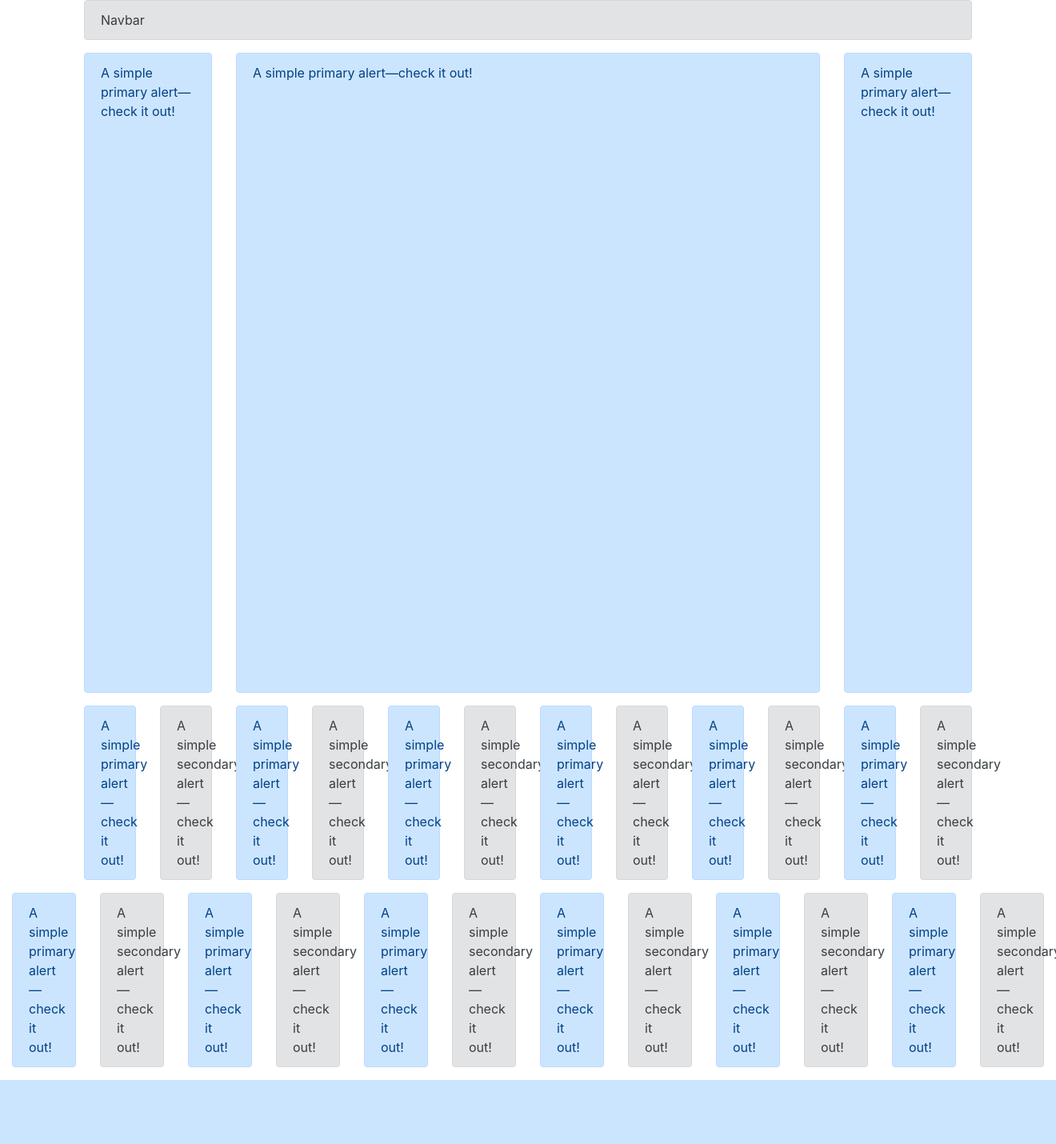
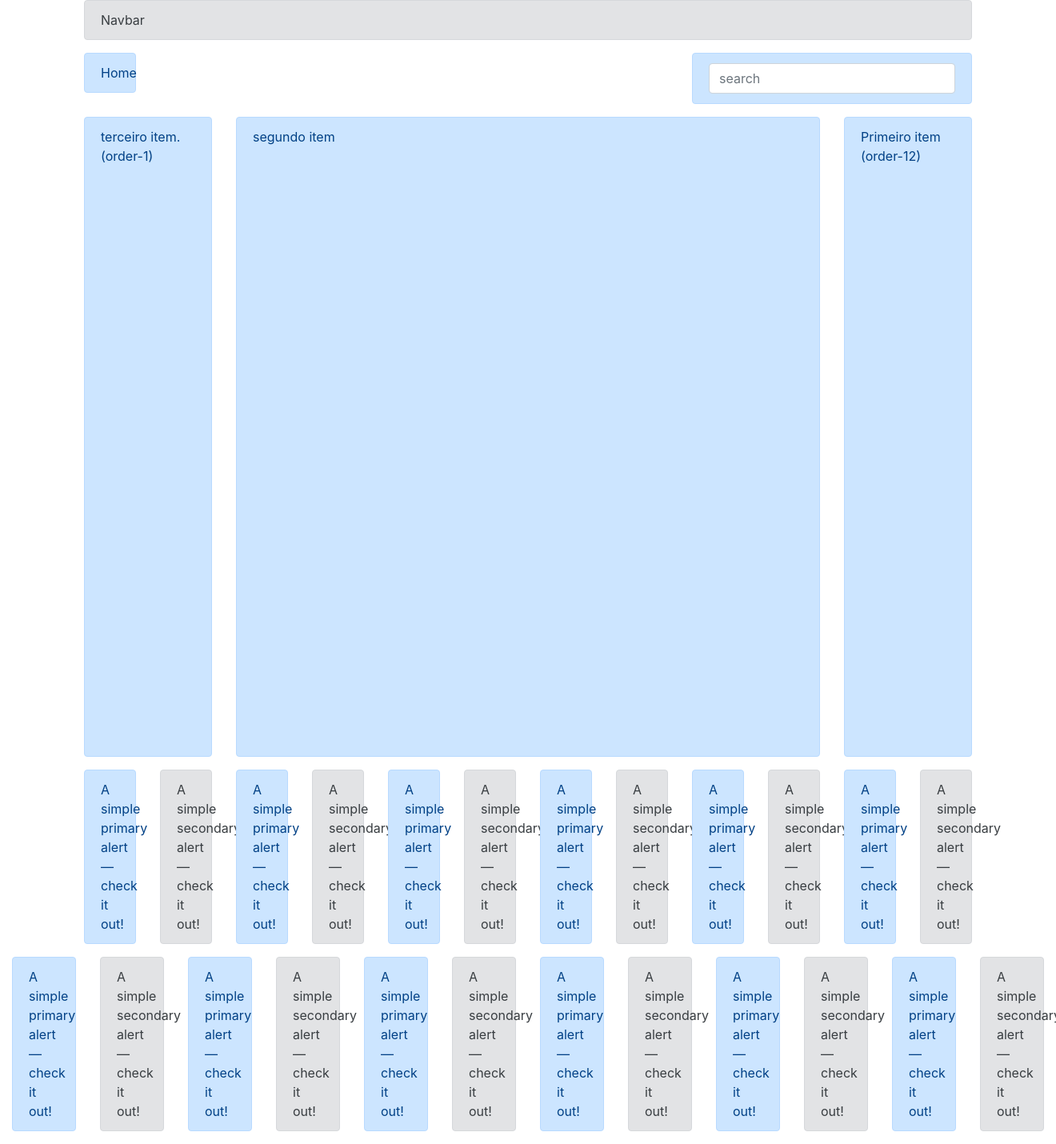
Before and after one commit to Dodots/curso-ecommerce, a Django app: page /bootstrap/ in a window 1320 px wide. Shown: the whole page at 80% size. Before the commit the page ends 1350 px from the top, so only its background shows below. Run offline with Django 3.2, Linux system fonts and the light colour scheme; some libraries are stand-ins or nearby versions.

Commit message:
offset_ordering

```diff
--- a/templates/bootstrap/example.html
+++ b/templates/bootstrap/example.html
@@ -18,19 +18,31 @@
                 </div>
             </div>
             <div class="row">
-                <div class="col-2">
-                    <div class="alert alert-primary" role="alert" style='min-height: 800px;'>
-                        A simple primary alert—check it out!
+                <div class="col-1">
+                    <div class="alert alert-primary" role="alert">
+                        Home
                     </div>
                 </div>
-                <div class="col-8">
-                    <div class="alert alert-primary" role="alert" style='min-height: 800px;'>
-                         A simple primary alert—check it out!
+                <div class="col-4 ml-auto">
+                    <div class="alert alert-primary" role="alert">
+                        <input type="text" class="form-control" placeholder="search">
                     </div>
                 </div>
-                <div class="col-2 ">
+            </div>
+            <div class="row">
+                <div class="col-2 order-12">
                     <div class="alert alert-primary" role="alert" style='min-height: 800px;'>
-                        A simple primary alert—check it out!
+                        Primeiro item (order-12)
+                    </div>
+                </div>
+                <div class="col-8 order-6">
+                    <div class="alert alert-primary" role="alert" style='min-height: 800px;'>
+                         segundo item
+                    </div>
+                </div>
+                <div class="col-2 order-1">
+                    <div class="alert alert-primary" role="alert" style='min-height: 800px;'>
+                        terceiro item. (order-1)
                     </div>
                 </div>
             </div>
```
